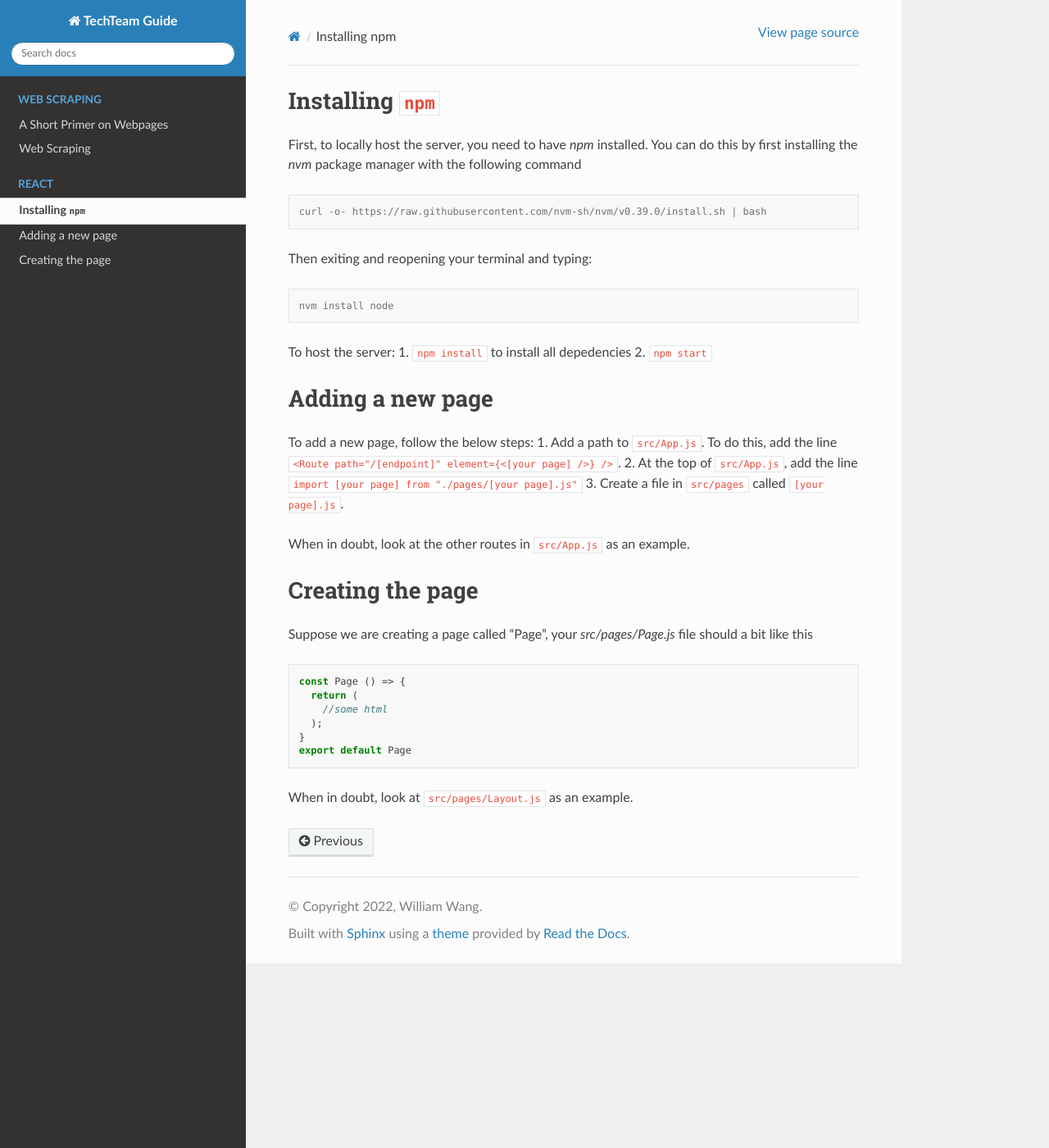
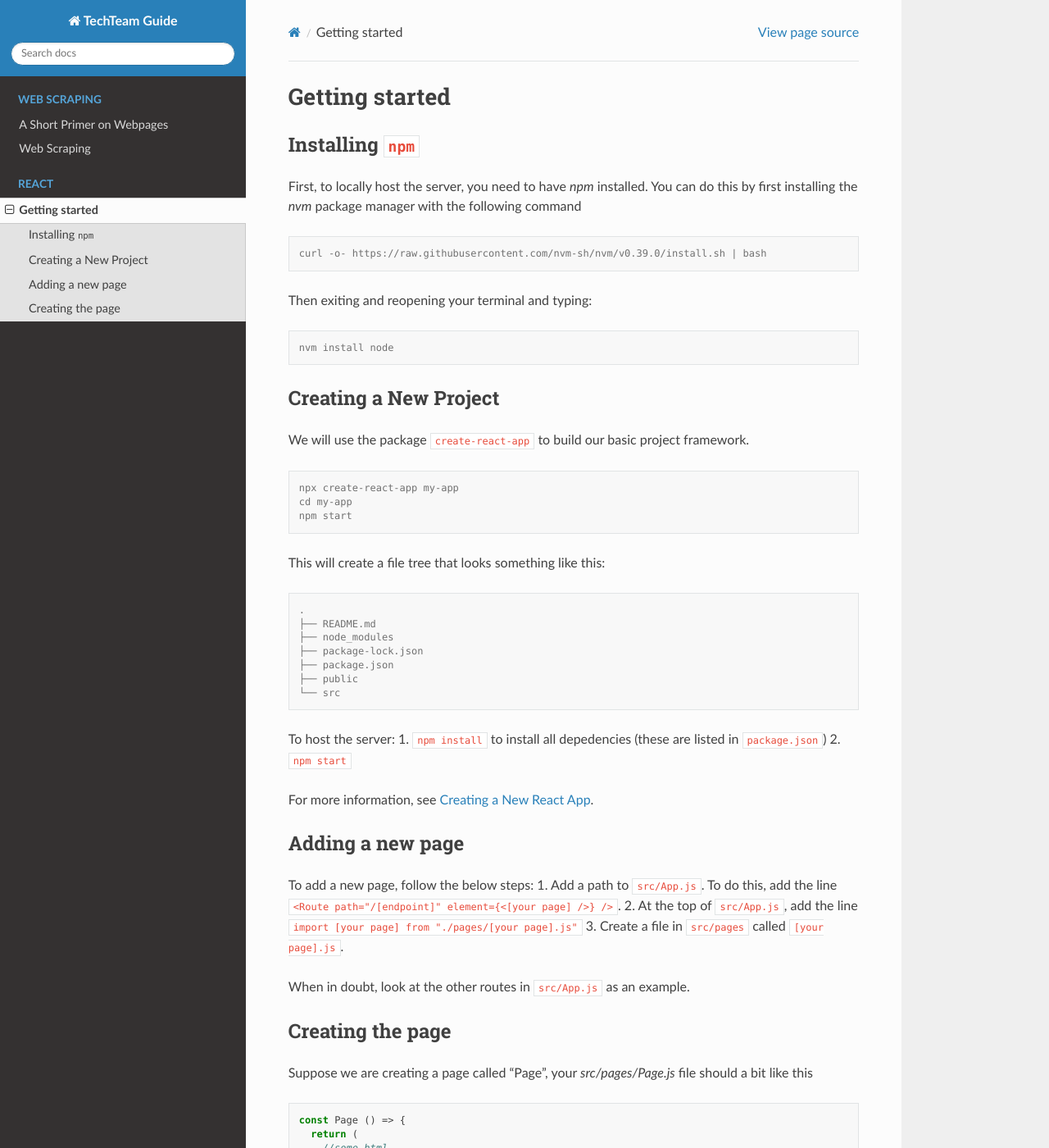
Before and after one commit to incognitofox/techteam_guide, a Sphinx documentation site: the page built from source/react/react-0.rst, in a window 1280 px wide and 1400 px high. Shown: the whole window at 82% size. Built offline with Sphinx 7.4.7 and the Read the Docs theme 2.0.0, drawn with Linux system fonts in a browser that asks for light colours.

Commit message:
added info

```diff
--- a/source/react/react-0.rst
+++ b/source/react/react-0.rst
@@ -1,3 +1,6 @@
+Getting started
+================================
+
 Installing :code:`npm`
 --------------------------------
 First, to locally host the server, you need to have `npm` installed. You can do this by first installing the `nvm` package manager with the following command
@@ -12,9 +15,35 @@ Then exiting and reopening your terminal and typing:
 
 	nvm install node
 
+
+Creating a New Project
+--------------------------------
+We will use the package :code:`create-react-app` to build our basic project framework.
+
+.. code-block:: console
+
+    npx create-react-app my-app
+    cd my-app
+    npm start
+
+This will create a file tree that looks something like this:
+
+.. code-block:: console
+
+	.
+	├── README.md
+	├── node_modules
+	├── package-lock.json
+	├── package.json
+	├── public
+	└── src
+
 To host the server:
-1. :code:`npm install` to install all depedencies
+1. :code:`npm install` to install all depedencies (these are listed in :code:`package.json`)
 2. :code:`npm start`
+
+For more information, see `Creating a New React App <https://reactjs.org/docs/create-a-new-react-app.html>`_.
+
 
 Adding a new page
 --------------------------------
```
Also changed, not shown: 9 other files.
